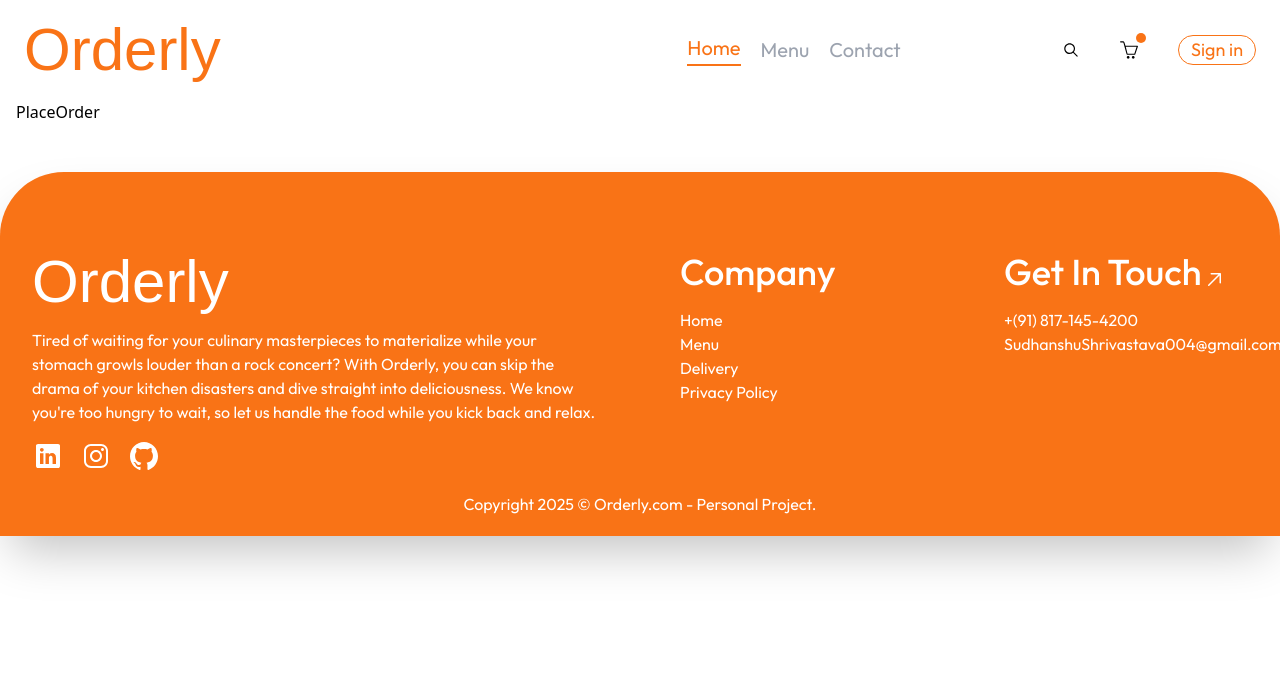
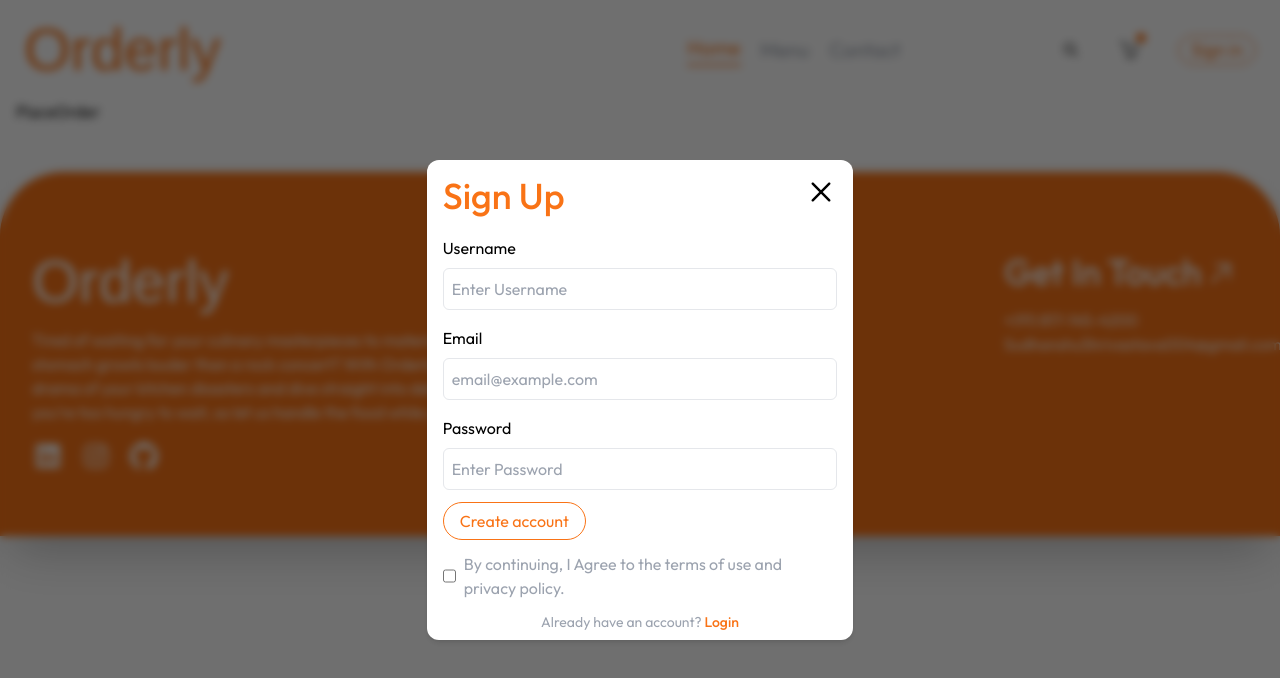
Before and after one commit to SudhanshuShrivastava04/Orderly, a React (Vite) app in the folder frontend/: page /order in a window 1280 px wide. Both pictures are taken after a click on the button "Sign in". Shown: the top 678 px of the page. Built offline with nearby package versions, Linux system fonts and the light colour scheme; a web font is replaced by a local one.

Commit message:
(front-end): Sign up and login modal ui implemented

```diff
--- a/frontend/src/App.jsx
+++ b/frontend/src/App.jsx
@@ -1,16 +1,20 @@
-import React from "react";
+import React, { useState } from "react";
 import Navbar from "./components/Navbar";
 import { Route, Routes } from "react-router-dom";
 import Home from "./Pages/Home";
 import Cart from "./Pages/Cart";
 import PlaceOrder from "./Pages/PlaceOrder";
 import Footer from "./components/Footer";
+import LoginModal from "./components/LoginModal";
 
 const App = () => {
+  const [showLogin, setShowLogin] = useState(false);
+
   return (
     <>
+      {showLogin ? <LoginModal setShowLogin={setShowLogin} /> : <></>}
       <div className="max-w-7xl w-full mx-auto px-4">
-        <Navbar />
+        <Navbar setShowLogin={setShowLogin} />
         <Routes>
           <Route path="/" element={<Home />} />
           <Route path="/cart" element={<Cart />} />
--- a/frontend/src/components/Footer.jsx
+++ b/frontend/src/components/Footer.jsx
@@ -53,9 +53,9 @@ const Footer = () => {
           </ul>
         </div>
         <div className="flex flex-col items-start gap-4">
-          <h2 className="text-2xl lg:text-4xl font-medium flex items-end">
+          <h2 className="text-2xl lg:text-4xl font-medium flex items-end justify-center">
             Get In Touch
-            <GoArrowUpRight size={24} lg:size={40} />
+            <GoArrowUpRight className="text-2xl lg:text-4xl md:text-3xl" />
           </h2>
           <ul className="text-sm lg:text-base">
             <li>+(91) 817-145-4200</li>
--- /dev/null
+++ b/frontend/src/components/LoginModal.jsx
@@ -0,0 +1,58 @@
+import React, { useState } from "react";
+import { RxCross2 } from "react-icons/rx";
+
+const LoginModal = ({ setShowLogin }) => {
+  const [currState, setCurrState] = useState("Sign Up");
+  return (
+    <div className="fixed z-10 w-full h-full bg-[#00000090] grid font-outfit backdrop-blur-sm">
+      <form className="place-self-center bg-white py-2 px-4 rounded-xl w-full md:max-w-2xl lg:w-1/3 shadow-md flex flex-col animate-reveal justify-between overflow-hidden">
+        <div className="w-full flex justify-between items-start py-2">
+          <h2 className="text-4xl font-medium text-orange-500">{currState}</h2>
+          <RxCross2 onClick={() => setShowLogin(false)} size={32} />
+        </div>
+
+        <div className="flex flex-col items-start gap-4 w-full">
+          {currState === "Login" ? (
+            <></>
+          ) : (
+            <div className="flex flex-col items-start w-full gap-2">
+              <label>Username</label>
+              <input
+                type="text"
+                placeholder="Enter Username"
+                className="w-full p-2 border rounded-md"
+              />
+            </div>
+          )}
+          <div className="flex flex-col items-start w-full gap-2">
+            <label>Email</label>
+            <input type="email" placeholder="email@example.com" className="w-full p-2 border rounded-md" required />
+          </div>
+          <div className="flex flex-col items-start w-full gap-2">
+            <label>Password</label>
+            <input type="password" placeholder="Enter Password" className="w-full p-2 border rounded-md" required />
+          </div>
+        </div>
+
+        <button className="border border-orange-500 rounded-full text-orange-500 text-md transition duration-300 ease-in-out hover:scale-105 hover:bg-orange-500 hover:text-white w-fit py-1.5 px-4">{currState === "Sign Up" ? "Create account" : "Login"}</button>
+        <div className="w-full flex gap-2">
+          <input type="checkbox" required className="checked:bg-yellow-200" />
+          <p className="text-gray-400">By continuing, I Agree to the terms of use and privacy policy.</p>
+        </div>
+        {currState === "Login" ? (
+          <p className="text-gray-400 text-center text-sm cursor-pointer">
+            Create a New Account?{" "}
+            <span onClick={() => setCurrState("Sign Up")} className="text-orange-500 font-medium"> Sign Up</span>
+          </p>
+        ) : (
+          <p className="text-gray-400 text-center text-sm cursor-pointer">
+            Already have an account?
+            <span onClick={() => setCurrState("Login")} className="text-orange-500 font-medium"> Login</span>
+          </p>
+        )}
+      </form>
+    </div>
+  );
+};
+
+export default LoginModal;
--- a/frontend/src/components/Navbar.jsx
+++ b/frontend/src/components/Navbar.jsx
@@ -3,7 +3,7 @@ import { IoIosSearch } from "react-icons/io";
 import { SlBasket } from "react-icons/sl";
 import { FaBars, FaTimes } from "react-icons/fa";
 
-const Navbar = () => {
+const Navbar = ({setShowLogin}) => {
   const [menu, setMenu] = useState("home");
 
   return (
@@ -51,7 +51,7 @@ const Navbar = () => {
           <SlBasket size={18} />
           <div className="absolute min-w-2.5 min-h-2.5 bg-orange-500 rounded-md -top-2 -right-2"></div>
         </div>
-        <button className="bg-transparent lg:text-lg text-orange-500 border rounded-full border-orange-500 px-3 hover:bg-orange-400 hover:border-orange-400 hover:text-white duration-300 transition cursor-pointer">
+        <button onClick={() => setShowLogin(true)} className="bg-transparent lg:text-lg text-orange-500 border rounded-full border-orange-500 px-3 hover:bg-orange-500 hover:border-orange-500 hover:text-white duration-300 transition cursor-pointer">
           Sign in
         </button>
       </div>
--- a/frontend/src/index.css
+++ b/frontend/src/index.css
@@ -30,6 +30,15 @@ a {
     opacity: 1;
   }
 }
+
+@keyframes reveal {
+  0% {
+    height: 0;
+  }
+  100% {
+    height: 60vh;
+  }
+}
 .category::-webkit-scrollbar {
   display: none;
 }
--- a/frontend/tailwind.config.js
+++ b/frontend/tailwind.config.js
@@ -15,6 +15,7 @@ module.exports = {
       },
       animation: {
         "fadeIn" : "fadeIn 1s ease-in-out forwards",
+        "reveal" : "reveal 1s ease-in-out forwards"
       }
     },
   },
```
